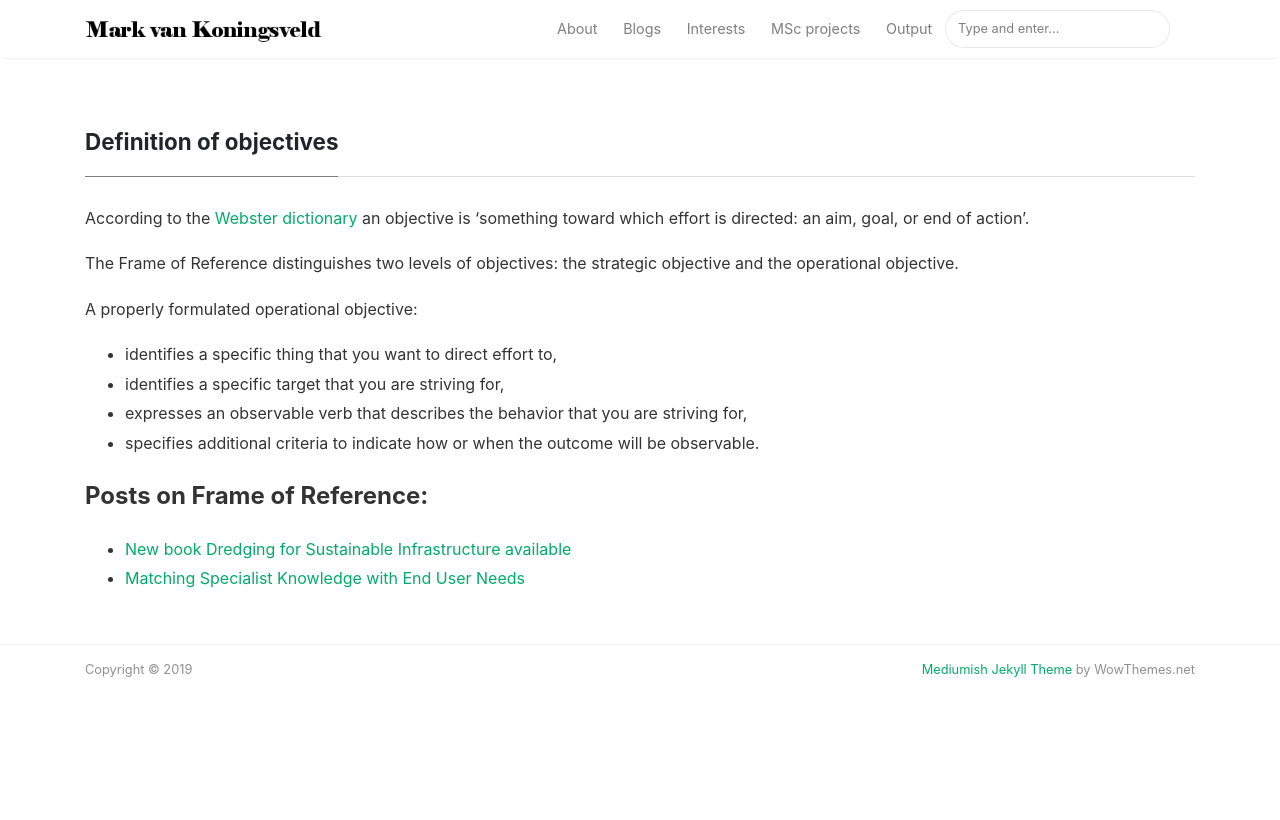
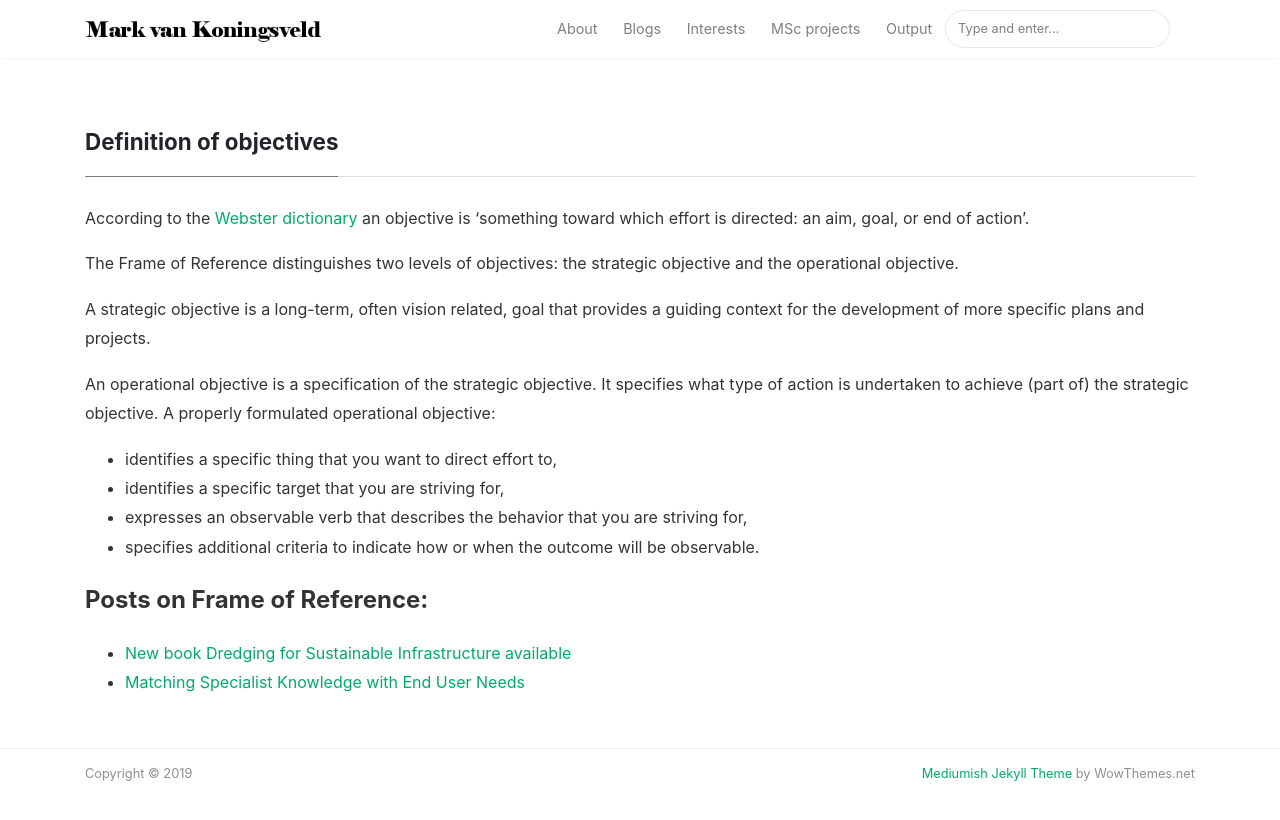
Before and after one commit to markvankoningsveld/markvankoningsveld.github.io, a Jekyll site: the page built from _pages/definition_of_objectives.md, in a window 1280 px wide. Shown: the top 820 px of the page. Built offline with Jekyll 4.4.1, drawn with Linux system fonts in a browser that asks for light colours; nearby versions of some CDN libraries.

```diff
--- a/_pages/definition_of_objectives.md
+++ b/_pages/definition_of_objectives.md
@@ -9,7 +9,9 @@
 
 The Frame of Reference distinguishes two levels of objectives: the strategic objective and the operational objective.
 
-A properly formulated operational objective:
+A strategic objective is a long-term, often vision related, goal that provides a guiding context for the development of more specific plans and projects.
+
+An operational objective is a specification of the strategic objective. It specifies what type of action is undertaken to achieve (part of) the strategic objective. A properly formulated operational objective:
 <ul>
     <li>identifies a specific thing that you want to direct effort to,</li>
     <li>identifies a specific target that you are striving for,</li>
```
